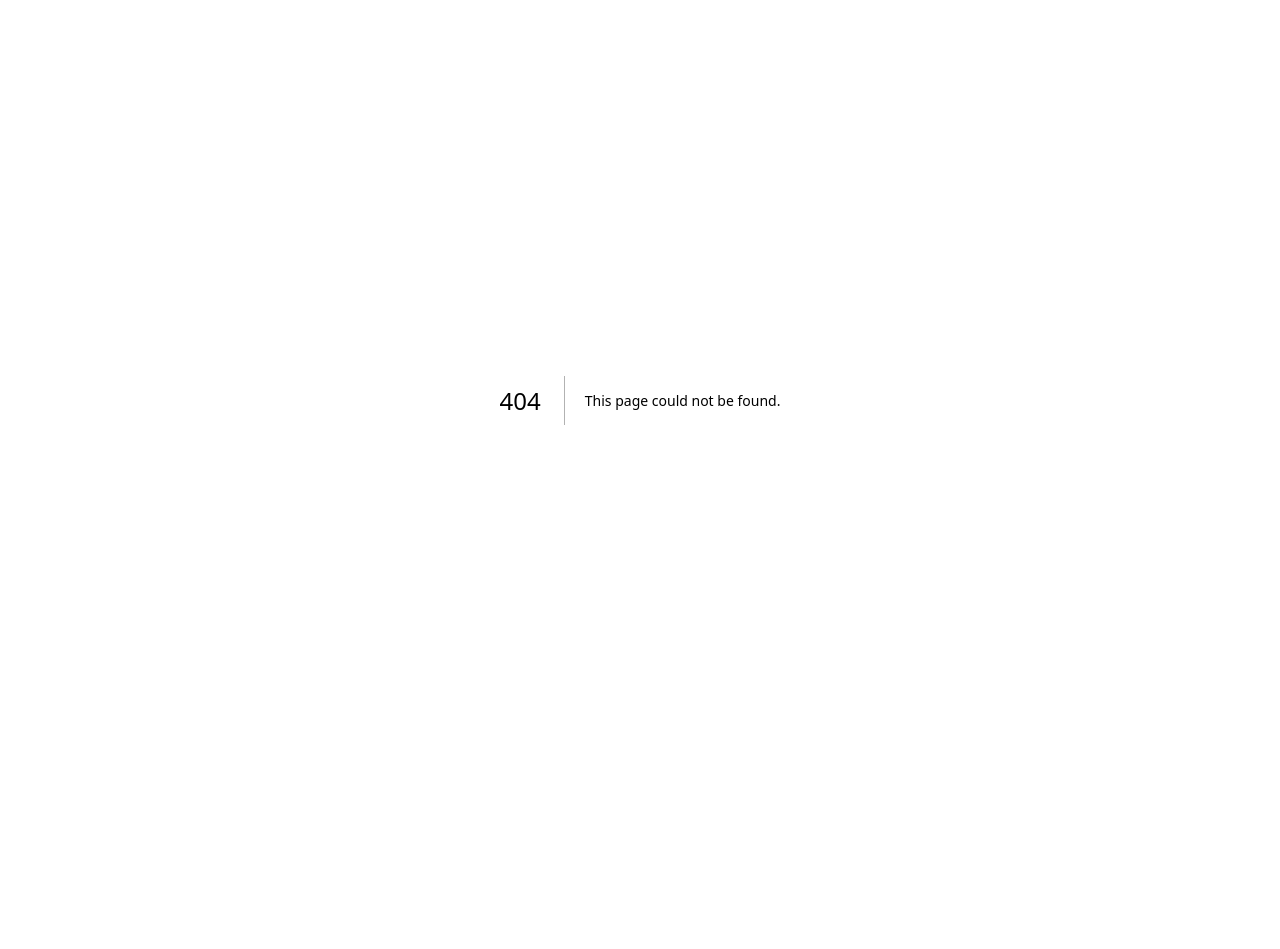
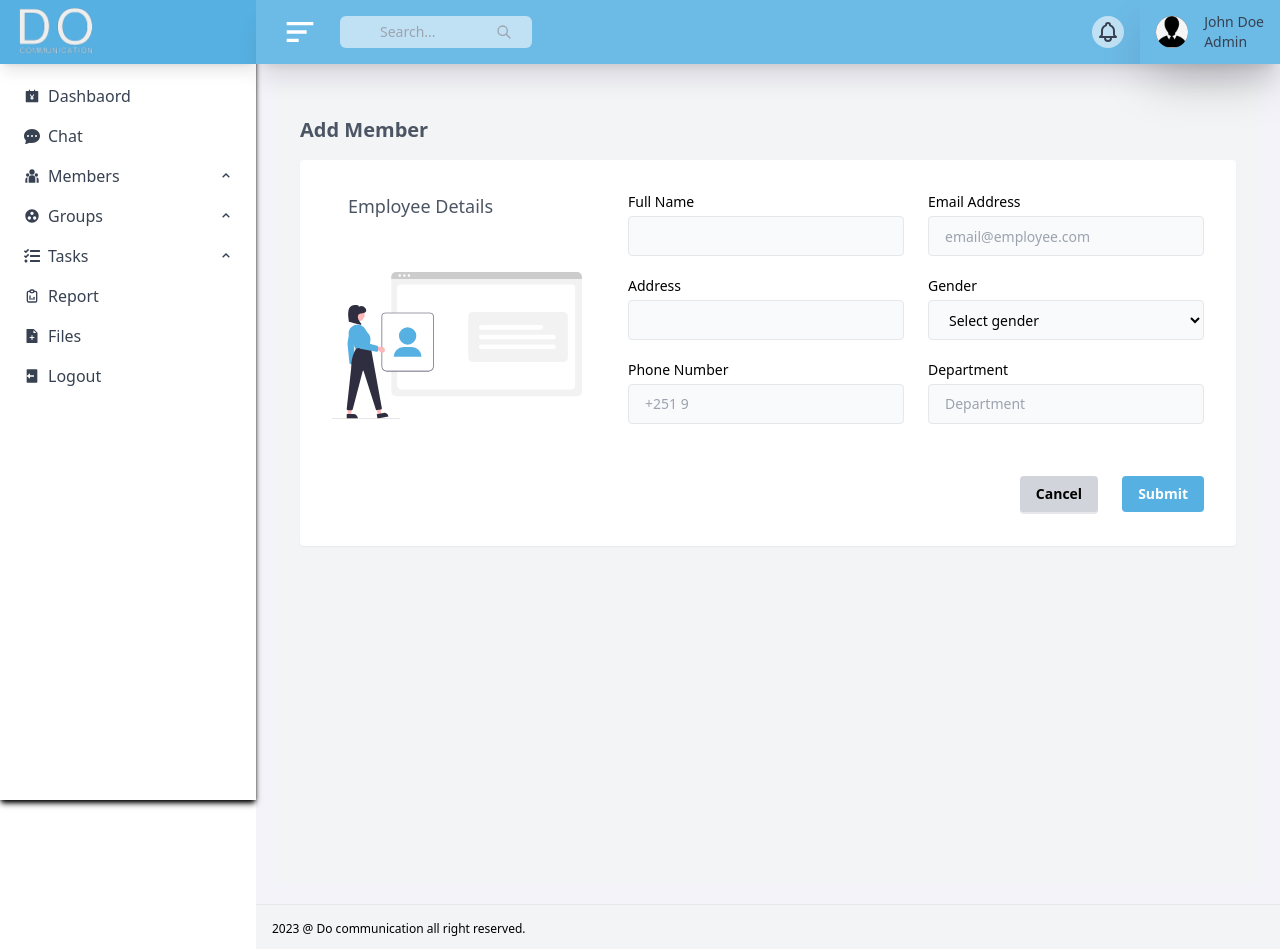
Before and after one commit to do-communication/do-communication, a Next.js app: page /admin/members/create in a window 1280 px wide. Before the commit this address had no page. Before the commit the page ends 800 px from the top, so only its background shows below. Built offline with nearby package versions, Linux system fonts and the light colour scheme.

Commit message:
useraddform completed

```diff
--- a/src/components/layouts/AdminLayout/Sidebar.jsx
+++ b/src/components/layouts/AdminLayout/Sidebar.jsx
@@ -28,11 +28,11 @@ const Sidebar = () => {
       name: "Members", //unqiue
       children: [
         {
-          url: "/admin/member/create",
+          url: "/admin/members/create",
           name: "Add Member",
         },
         {
-          url: "/admin/member/manage",
+          url: "/admin/members/manage",
           name: "Manage Members",
         },
       ],
@@ -89,7 +89,7 @@ const Sidebar = () => {
         openSideBar ? "md:translate-x-0 md:sticky " : "-translate-x-full"
       } max-h-screen top-0 h-screen bg-white shadow-md shadow-black text-blue-100 w-64 fixed inset-y-0 left-0 transform transition duration-200 ease-in-out z-50`}
     >
-      <header className=" h-[64px] py-2 shadow-lg px-4 md:sticky top-0 bg-bold flex items-center justify-start  z-40">
+      <header className=" h-[64px] py-2 shadow-lg px-4 md:sticky top-0 bg-primary flex items-center justify-start  z-40">
         <Link
           href="/admin"
           className="flex items-center space-x-2 text-white group hover:text-white"
--- a/src/pages/admin/index.jsx
+++ b/src/pages/admin/index.jsx
@@ -3,7 +3,7 @@ import AdminLayout from "@/components/layouts/AdminLayout/AdminLayout";
 const Admin = () => {
   return (
     <AdminLayout>
-      <h1>Nice</h1>
+      <h1>Dashboard</h1>
     </AdminLayout>
   );
 };
--- /dev/null
+++ b/src/pages/admin/members/create.jsx
@@ -0,0 +1,109 @@
+import AdminLayout from "@/components/layouts/AdminLayout/AdminLayout";
+
+const AddMember = () => {
+  return (
+    <AdminLayout>
+    <div className="min-h-screen p-6 pt-8 bg-gray-100 flex  justify-center">
+      <div className="container max-w-screen-lg mx-auto">
+        <div>
+          <h2 className="font-semibold text-xl text-gray-600 pb-4 pt-0">Add Member</h2>
+
+          <div className="bg-white rounded shadow-sm p-4 px-4 md:p-8 mb-6">
+            <div className="grid gap-4 gap-y-2 text-sm grid-cols-1 lg:grid-cols-3">
+              <div className="text-gray-600">
+                <p className="font-medium text-lg pb-3 pl-4">Employee Details</p>
+                <img src="/images/form1.svg" alt="form" width={250} height={800} className="pt-10 sm:pb-3" />
+              </div>
+
+              <div className="lg:col-span-2 ">
+                <div className="grid gap-6 gap-y-5 text-sm grid-cols-1 md:grid-cols-6">
+                  <div className="md:col-span-3">
+                    <label for="full_name">Full Name</label>
+                    <input
+                      type="text"
+                      name="full_name"
+                      id="full_name"
+                      className="h-10 border mt-1 rounded px-4  w-full bg-gray-50"
+                    />
+                  </div>
+
+                  <div className="md:col-span-3">
+                    <label for="email">Email Address</label>
+                    <input
+                      type="text"
+                      name="email"
+                      id="email"
+                      className="h-10 border mt-1 rounded px-4 w-full bg-gray-50"
+                      placeholder="email@employee.com"
+                    />
+                  </div>
+
+                  <div className="md:col-span-3">
+                    <label for="address">Address</label>
+                    <input
+                      type="text"
+                      name="address"
+                      id="address"
+                      className="h-10 border mt-1 rounded px-4 w-full bg-gray-50"
+                      placeholder=""
+                    />
+                  </div>
+
+                  <div className="md:col-span-3">
+                    <label for="Gender">Gender</label>
+                    <select className="h-10 border mt-1 rounded px-4 w-full bg-gray-50">
+                      <option value="null">Select gender</option>
+                      <option value="f">Female</option>
+                      <option value="m">Male</option>
+                    </select>
+                  </div>
+
+                  <div className="md:col-span-3">
+                    <label for="country">Phone Number</label>
+                    <div className="h-10 bg-gray-50 flex border border-gray-200 rounded items-center mt-1">
+                      <input
+                        name="country"
+                        placeholder="+251 9 "
+                        className="px-4 appearance-none outline-none text-gray-800 w-full bg-transparent"
+
+                      />
+                    </div>
+                  </div>
+
+                  <div className="md:col-span-3">
+                    <label for="state">Department</label>
+                    <div className="h-10 bg-gray-50 flex border border-gray-200 rounded items-center mt-1">
+                      <input
+                        name="state"
+                        id="state"
+                        placeholder="Department"
+                        className="px-4 appearance-none outline-none text-gray-800 w-full bg-transparent"
+                      />
+                    </div>
+                  </div>
+
+                  <div className="md:col-span-6 text-right ml-auto">
+                    <div className="inline-flex items-end justify-end">
+                      <div className="flex-row gap-10 pt-8">
+                        <button className="bg-gray-300 hover:bg-primary text-balck  font-bold py-2 px-4 mr-6 rounded border-b-2">
+                          Cancel
+                        </button>
+                        <button className="bg-primary hover:bg-bold text-white font-bold py-2 px-4 rounded">
+                          Submit
+                        </button>
+                      </div>
+                    </div>
+                  </div>
+                </div>
+              </div>
+            </div>
+          </div>
+        </div>
+      </div>
+    </div>
+    </AdminLayout>
+
+  );
+};
+
+export default AddMember;
```
Also changed, not shown: public/images/form.svg (added), public/images/form1.svg (added).
